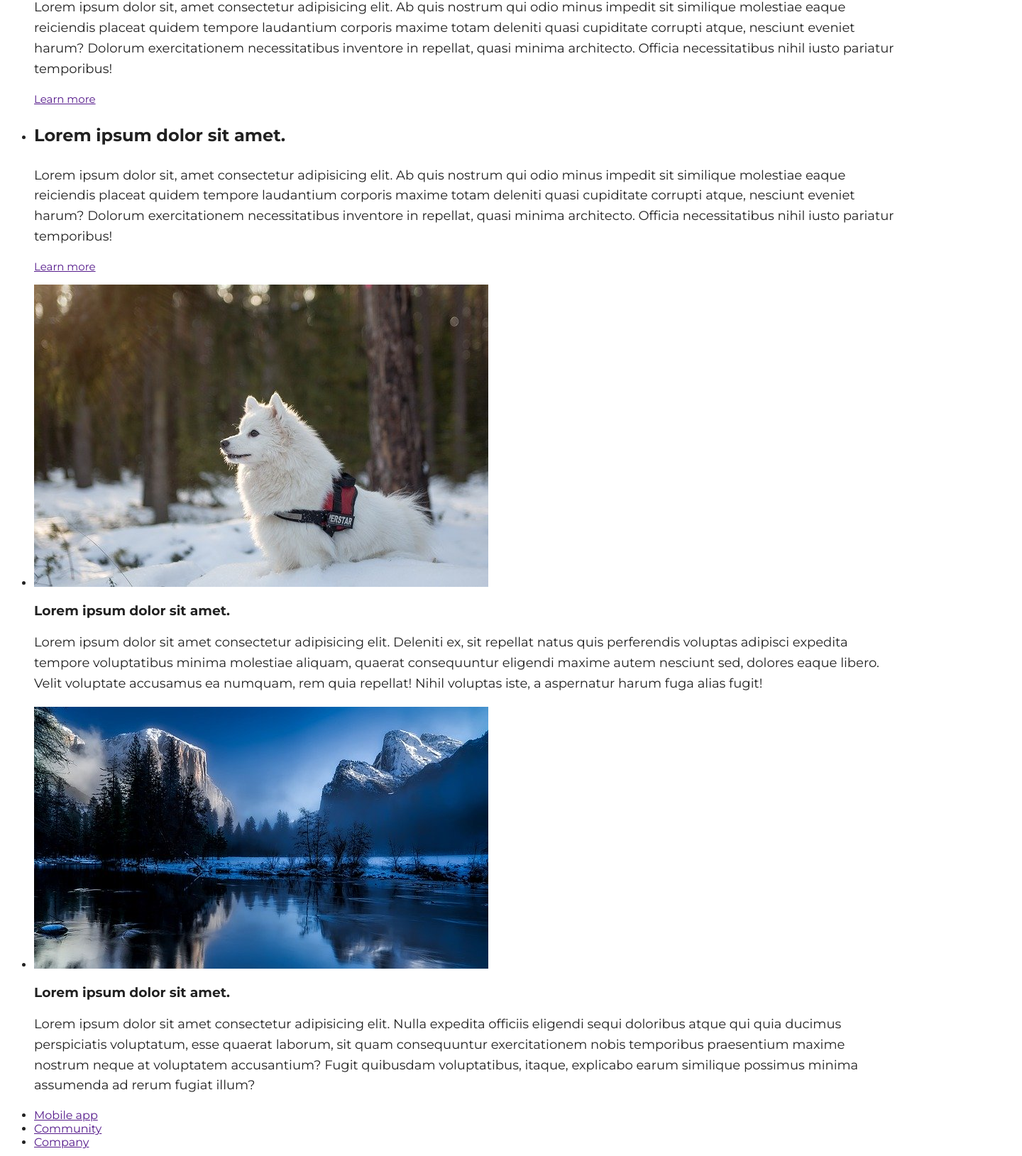
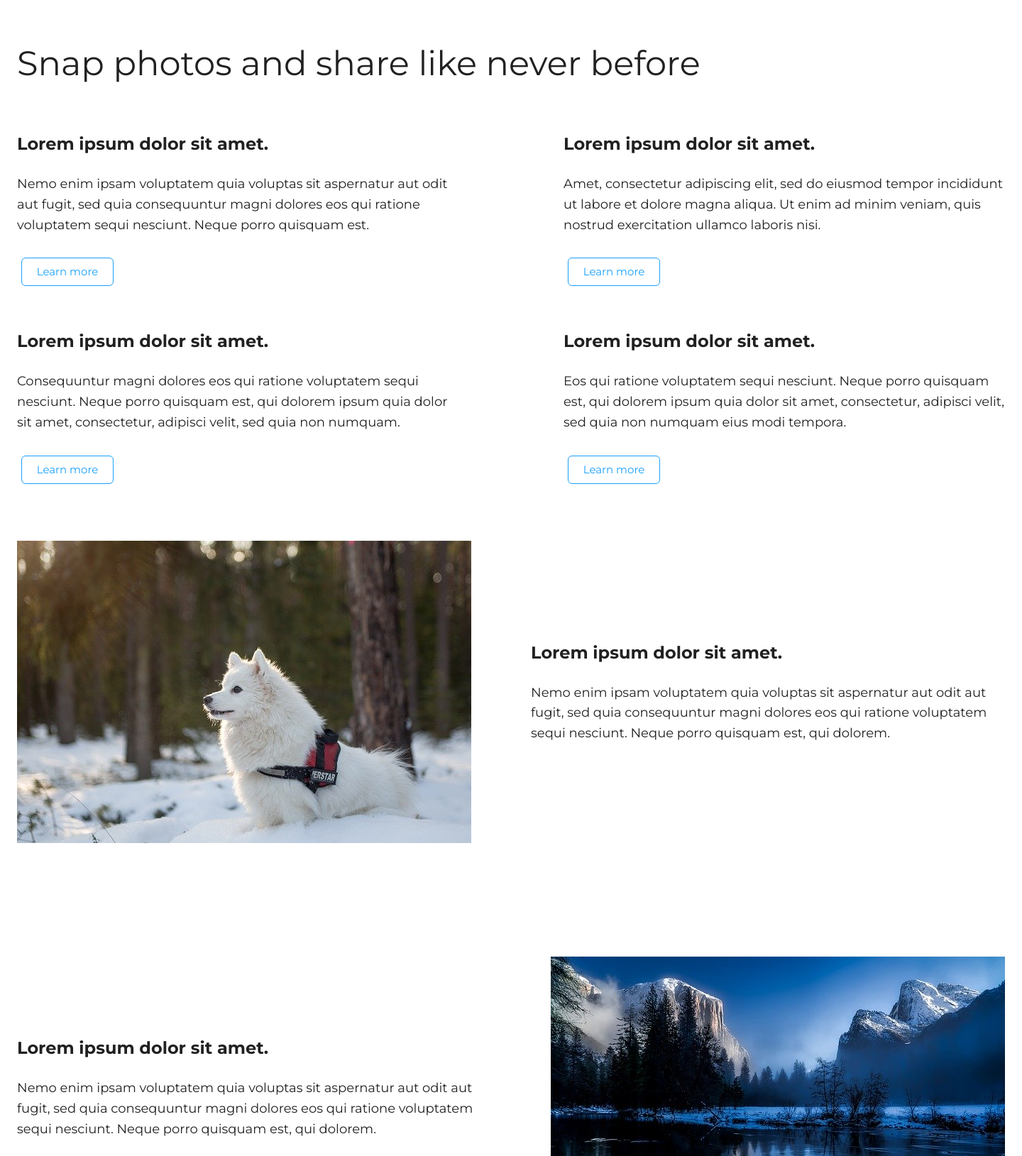
Before and after one commit to luxplanjay/htmlcss-19, a plain HTML site: page index.html in a window 1280 px wide. Shown: the part 1087-2716 px from the top of the page at 71% size, 1440 px wide, since content can reach past the window. Drawn offline with Linux system fonts and the light colour scheme.

Commit message:
Add examples

```diff
--- a/assets/todo.md
+++ /dev/null
@@ -1,16 +0,0 @@
-# Todo
-
-- Абсолютные единицы измерения: px
-- Свойства шрифта: font-size, line-height, letter-spacing, word-spacing,
-  font-style, font-weight
-- Свойства оформления текста: text-align, text-decoration, text-transform,
-  text-indent
-- Свойство font-family
-- Семейства шрифтов: Sans Serif, Serif, Monospace, и т. д.
-- Подключение внешних шрифтов через Google Fonts
-- Про  [webfont stack](https://www.smashingmagazine.com/2009/09/complete-guide-to-css-font-stacks/)
-- Локальные шрифты. Директива @font-face и свойство font-display
-  - [fontsquirrel](https://www.fontsquirrel.com/)
-  - [Using @font-face](https://css-tricks.com/snippets/css/using-font-face/)
-  - [@font-face на MDN](https://developer.mozilla.org/en-US/docs/Web/CSS/@font-face)
-  - [font-display for the Masses](https://css-tricks.com/font-display-masses/)
--- a/css/fonts.css
+++ /dev/null
@@ -1,8 +0,0 @@
-@font-face {
-  font-family: 'Amagro';
-  src: url('../fonts/amagro-bold-webfont.woff') format('woff'),
-    url('../fonts/amagro-bold-webfont.woff2') format('woff2');
-  font-weight: 700;
-  font-variant: normal;
-  font-display: swap;
-}
--- a/css/styles.css
+++ b/css/styles.css
@@ -3,37 +3,105 @@
   --black-color: #212121;
   --accent-color: #18a0fb;
   --primary-font-stack: 'Montserrat', Helvetica, sans-serif;
-  --title-font-stack: 'Amagro', Arial, serif;
+}
+
+html {
+  box-sizing: border-box;
+}
+
+* {
+  box-sizing: inherit;
 }
 
 /* Typography */
-h1,
-h2,
-h3,
-h4,
-h5,
-h6 {
-  /* font-family: var(--title-font-stack); */
-}
-
 p {
   font-size: 18px;
   line-height: 1.6;
 }
 
+.list {
+  margin: 0;
+  padding: 0;
+  list-style: none;
+}
+
 body {
+  margin: 0;
   background-color: var(--white-color);
   color: var(--black-color);
   font-family: var(--primary-font-stack);
 }
 
+/* Container */
+
+.container {
+  width: 1440px;
+  margin-left: auto;
+  margin-right: auto;
+  padding-left: 24px;
+  padding-right: 24px;
+}
+
+/* Button */
+
+.button {
+  display: inline-flex;
+  justify-content: center;
+  align-items: center;
+  width: 130px;
+  height: 40px;
+  margin-left: 6px;
+  margin-right: 6px;
+  border: 1px solid var(--accent-color);
+  border-radius: 6px;
+  text-align: center;
+  font-size: 15px;
+  line-height: 1.2;
+  font-family: inherit;
+  text-decoration: none;
+  cursor: pointer;
+}
+
+.button.primary {
+  background-color: var(--white-color);
+  color: var(--accent-color);
+}
+
+.button.secondary {
+  background-color: var(--accent-color);
+  color: var(--white-color);
+}
+
+/* Page header */
+
 .page-header {
   background-color: var(--white-color);
+  min-height: 60px;
+}
+
+.page-nav {
+  display: flex;
+  align-items: center;
+}
+
+.site-logo {
+  display: inline-block;
+  margin-right: 50px;
 }
 
 /* SITE NAV */
+.site-nav {
+  display: flex;
+}
+
 .site-nav .link {
+  display: block;
+  padding-left: 20px;
+  padding-right: 20px;
+  padding-top: 21px;
+  padding-bottom: 21px;
   font-size: 15px;
+  text-decoration: none;
   line-height: 1.2;
   color: var(--accent-color);
 }
@@ -43,16 +111,24 @@ body {
   color: var(--black-color);
 }
 
-.button {
-  font-size: 15px;
-  line-height: 1.2;
-  font-family: inherit;
-  cursor: pointer;
+/* Auth nav */
+.auth-nav {
+  display: flex;
+  margin-left: auto;
 }
 
-/* HERO */
+/* Banner */
+.banner {
+  height: 960px;
+  background-color: rgba(0, 0, 0, 0.3);
+}
+
+.hero {
+  text-align: center;
+}
 
 .hero .title {
+  margin-top: 0;
   font-size: 56px;
   line-height: 80px;
   font-weight: 400;
@@ -62,15 +138,82 @@ body {
   font-size: 17px;
 }
 
-/* FEATURES */
+/* Section */
 
-.features-title {
+.section {
+  padding-top: 120px;
+  padding-bottom: 120px;
+}
+.section-title {
+  margin-top: 0;
+  margin-bottom: 60px;
   font-size: 48px;
   line-height: 72px;
   font-weight: 400;
 }
 
-.feature-list .title {
+p {
+  margin-bottom: 0;
+}
+
+/* Feature list */
+.feature-list {
+  display: flex;
+  flex-wrap: wrap;
+}
+
+.feature-list-item {
+  /* разделить на колво эе в строке 148 / 2 = 74px */
+  /* умножаем на кол-во зазоров 148 */
+  flex-basis: calc(100% / 2 - 74px);
+  flex-grow: 0;
+  margin-right: 148px;
+  margin-bottom: 60px;
+}
+
+.feature-list-item:nth-child(2n) {
+  margin-right: 0;
+}
+
+.feature-list-item:nth-last-child(-n + 2) {
+  margin-bottom: 0;
+}
+
+.feature-list-item:hover .title {
+  color: var(--accent-color);
+}
+
+.feature-list-item .title {
+  margin-top: 0;
+  margin-bottom: 24px;
   font-size: 24px;
   line-height: 36px;
 }
+
+.feature-list-item .description {
+  margin-top: 0;
+  margin-bottom: 32px;
+}
+
+/* Snap list */
+
+.snap-list-item {
+  display: flex;
+  align-items: center;
+  padding-top: 80px;
+  padding-bottom: 80px;
+}
+.snap-list-item .title {
+  margin-top: 0;
+  margin-bottom: 24px;
+  font-size: 24px;
+  line-height: 36px;
+}
+
+.snap-list-item:nth-child(2n + 1) .content {
+  margin-left: 84px;
+}
+
+.snap-list-item:nth-child(2n) .content {
+  margin-right: 84px;
+}
--- a/index.html
+++ b/index.html
@@ -3,127 +3,121 @@
 <html lang="en">
   <head>
     <meta charset="UTF-8" />
-    <title>HTML5 basics</title>
+    <title>Photo</title>
     <link
       href="https://fonts.googleapis.com/css?family=Montserrat:400,700&display=swap"
       rel="stylesheet"
     />
-    <link rel="stylesheet" href="./css/fonts.css" />
+    <link rel="stylesheet" href="./css/normalize.css" />
     <link rel="stylesheet" href="./css/styles.css" />
   </head>
 
   <body>
     <header class="page-header">
-      <nav>
+      <div class="container">
+        <nav class="page-nav">
           <a href="/" class="site-logo">
             <img src="./images/logo.svg" alt="Site logo" />
           </a>
 
-        <ul class="site-nav">
+          <ul class="site-nav list">
             <li><a href="" class="link">Features</a></li>
             <li><a href="" class="link">Pricing</a></li>
             <li><a href="" class="link">Community</a></li>
             <li><a href="" class="link">Support</a></li>
           </ul>
 
-        <ul class="auth-nav">
-          <li><button type="button" class="button">Log in</button></li>
-          <li><button type="button" class="button">Register</button></li>
+          <ul class="auth-nav list">
+            <li>
+              <a href="" class="button primary">Log in</a>
+            </li>
+            <li><a href="" class="button secondary">Register</a></li>
           </ul>
         </nav>
+      </div>
     </header>
 
     <main>
+      <div class="banner">
         <section class="hero">
           <h1 class="title">The largest community of photo enthusiasts</h1>
-        <button type="button" class="button">Join Today</button>
+          <a href="" class="button secondary">Join Today</a>
         </section>
+      </div>
 
-      <section class="features">
-        <h2 class="features-title">Snap photos and share like never before</h2>
+      <section class="section">
+        <div class="container">
+          <h2 class="section-title">Snap photos and share like never before</h2>
 
-        <ul class="feature-list">
-          <li>
+          <ul class="feature-list list">
+            <li class="feature-list-item">
               <h3 class="title">Lorem ipsum dolor sit amet.</h3>
               <p class="description">
-              Lorem ipsum dolor sit, amet consectetur adipisicing elit. Ab quis
-              nostrum qui odio minus impedit sit similique molestiae eaque
-              reiciendis placeat quidem tempore laudantium corporis maxime totam
-              deleniti quasi cupiditate corrupti atque, nesciunt eveniet harum?
-              Dolorum exercitationem necessitatibus inventore in repellat, quasi
-              minima architecto. Officia necessitatibus nihil iusto pariatur
-              temporibus!
+                Nemo enim ipsam voluptatem quia voluptas sit aspernatur aut odit
+                aut fugit, sed quia consequuntur magni dolores eos qui ratione
+                voluptatem sequi nesciunt. Neque porro quisquam est.
               </p>
-            <a href="" class="button">Learn more</a>
+              <a href="" class="button primary">Learn more</a>
             </li>
-          <li>
+            <li class="feature-list-item">
               <h3 class="title">Lorem ipsum dolor sit amet.</h3>
-            <p>
-              Lorem ipsum dolor sit, amet consectetur adipisicing elit. Ab quis
-              nostrum qui odio minus impedit sit similique molestiae eaque
-              reiciendis placeat quidem tempore laudantium corporis maxime totam
-              deleniti quasi cupiditate corrupti atque, nesciunt eveniet harum?
-              Dolorum exercitationem necessitatibus inventore in repellat, quasi
-              minima architecto. Officia necessitatibus nihil iusto pariatur
-              temporibus!
+              <p class="description">
+                Amet, consectetur adipiscing elit, sed do eiusmod tempor
+                incididunt ut labore et dolore magna aliqua. Ut enim ad minim
+                veniam, quis nostrud exercitation ullamco laboris nisi.
               </p>
-            <a href="">Learn more</a>
+              <a href="" class="button primary">Learn more</a>
             </li>
-          <li>
+            <li class="feature-list-item">
               <h3 class="title">Lorem ipsum dolor sit amet.</h3>
-            <p>
-              Lorem ipsum dolor sit, amet consectetur adipisicing elit. Ab quis
-              nostrum qui odio minus impedit sit similique molestiae eaque
-              reiciendis placeat quidem tempore laudantium corporis maxime totam
-              deleniti quasi cupiditate corrupti atque, nesciunt eveniet harum?
-              Dolorum exercitationem necessitatibus inventore in repellat, quasi
-              minima architecto. Officia necessitatibus nihil iusto pariatur
-              temporibus!
+              <p class="description">
+                Consequuntur magni dolores eos qui ratione voluptatem sequi
+                nesciunt. Neque porro quisquam est, qui dolorem ipsum quia dolor
+                sit amet, consectetur, adipisci velit, sed quia non numquam.
               </p>
-            <a href="" class="button">Learn more</a>
+              <a href="" class="button primary">Learn more</a>
             </li>
-          <li>
+            <li class="feature-list-item">
               <h3 class="title">Lorem ipsum dolor sit amet.</h3>
-            <p>
-              Lorem ipsum dolor sit, amet consectetur adipisicing elit. Ab quis
-              nostrum qui odio minus impedit sit similique molestiae eaque
-              reiciendis placeat quidem tempore laudantium corporis maxime totam
-              deleniti quasi cupiditate corrupti atque, nesciunt eveniet harum?
-              Dolorum exercitationem necessitatibus inventore in repellat, quasi
-              minima architecto. Officia necessitatibus nihil iusto pariatur
-              temporibus!
+              <p class="description">
+                Eos qui ratione voluptatem sequi nesciunt. Neque porro quisquam
+                est, qui dolorem ipsum quia dolor sit amet, consectetur,
+                adipisci velit, sed quia non numquam eius modi tempora.
               </p>
-            <a href="" class="button">Learn more</a>
+              <a href="" class="button primary">Learn more</a>
             </li>
           </ul>
 
-        <ul>
-          <li>
+          <ul class="snap-list list">
+            <li class="snap-list-item">
               <img src="./images/snap-1.jpg" alt="" />
-            <h3>Lorem ipsum dolor sit amet.</h3>
-            <p>
-              Lorem ipsum dolor sit amet consectetur adipisicing elit. Deleniti
-              ex, sit repellat natus quis perferendis voluptas adipisci expedita
-              tempore voluptatibus minima molestiae aliquam, quaerat
-              consequuntur eligendi maxime autem nesciunt sed, dolores eaque
-              libero. Velit voluptate accusamus ea numquam, rem quia repellat!
-              Nihil voluptas iste, a aspernatur harum fuga alias fugit!
+
+              <div class="content">
+                <h3 class="title">Lorem ipsum dolor sit amet.</h3>
+                <p class="text">
+                  Nemo enim ipsam voluptatem quia voluptas sit aspernatur aut
+                  odit aut fugit, sed quia consequuntur magni dolores eos qui
+                  ratione voluptatem sequi nesciunt. Neque porro quisquam est,
+                  qui dolorem.
                 </p>
+              </div>
             </li>
-          <li>
+
+            <li class="snap-list-item">
+              <div class="content">
+                <h3 class="title">Lorem ipsum dolor sit amet.</h3>
+                <p class="text">
+                  Nemo enim ipsam voluptatem quia voluptas sit aspernatur aut
+                  odit aut fugit, sed quia consequuntur magni dolores eos qui
+                  ratione voluptatem sequi nesciunt. Neque porro quisquam est,
+                  qui dolorem.
+                </p>
+              </div>
+
               <img src="./images/snap-2.jpg" alt="" />
-            <h3>Lorem ipsum dolor sit amet.</h3>
-            <p>
-              Lorem ipsum dolor sit amet consectetur adipisicing elit. Nulla
-              expedita officiis eligendi sequi doloribus atque qui quia ducimus
-              perspiciatis voluptatum, esse quaerat laborum, sit quam
-              consequuntur exercitationem nobis temporibus praesentium maxime
-              nostrum neque at voluptatem accusantium? Fugit quibusdam
-              voluptatibus, itaque, explicabo earum similique possimus minima
-              assumenda ad rerum fugiat illum?
-            </p>
             </li>
           </ul>
+        </div>
       </section>
     </main>
 
```
Also changed, not shown: css/normalize.css (added), fonts/amagro-bold-webfont.woff (deleted), fonts/amagro-bold-webfont.woff2 (deleted), wireframe.png (renamed from assets/wireframe.png). Lines whose indentation alone changed are shown as unchanged.
